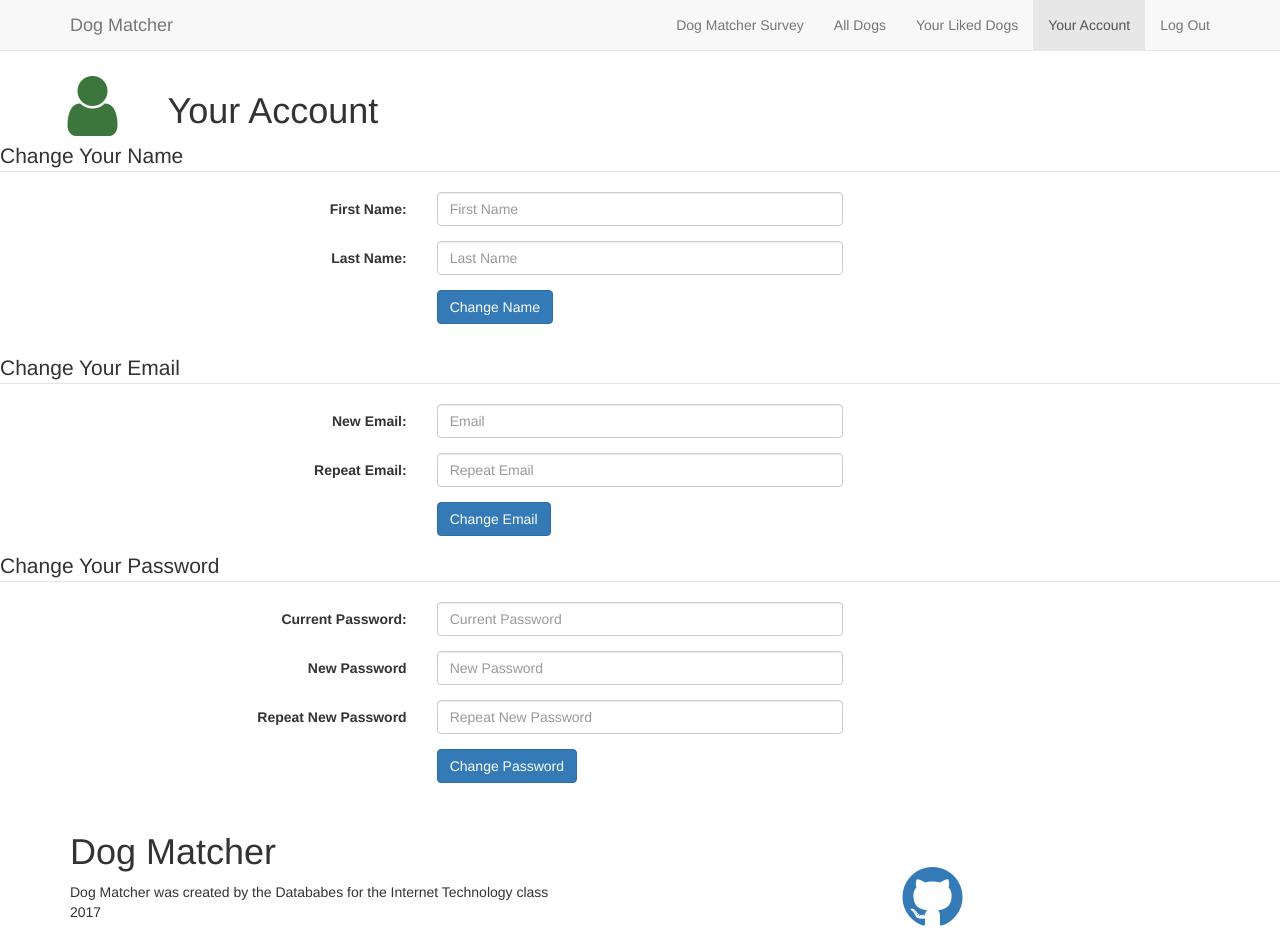
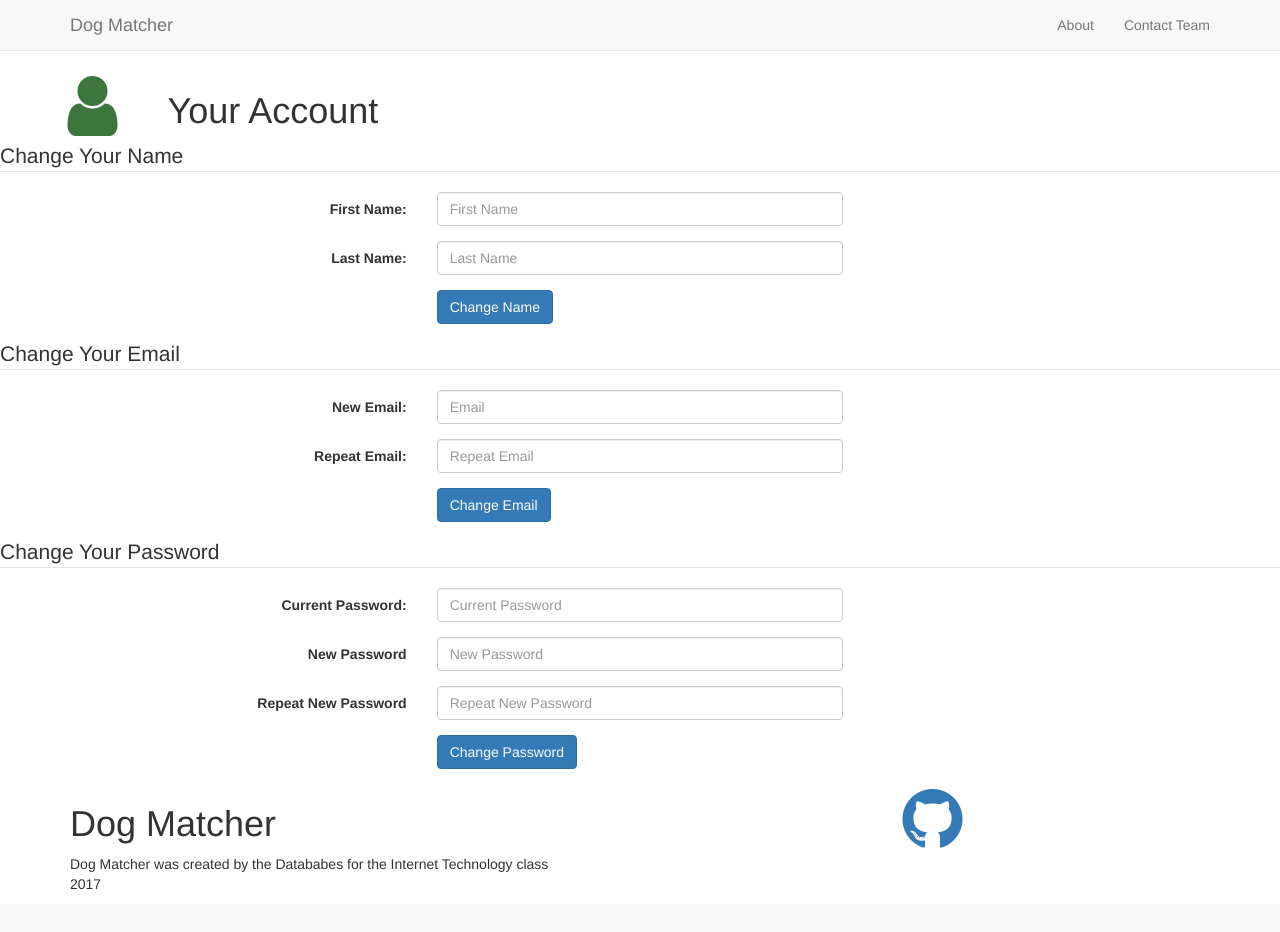
Before and after one commit to ieva999/dogMatcherApp, a Django app: template dogMatcher/templates/account.html in a window 1280 px wide. After the commit the page ends 890 px from the top, so only its background shows below. Run offline with Django 3.2, Linux system fonts and the light colour scheme; the template is opened without the code that fills it, so the values that code supplies are empty; some libraries are stand-ins or nearby versions.

Commit message:
Updated Account to work with Base

```diff
--- a/dogMatcher/templates/account.html
+++ b/dogMatcher/templates/account.html
@@ -1,46 +1,10 @@
-<html>
-<head>
-    <meta charset="utf-8">
-    <meta name="viewport" content="width=device-width, initial-scale=1">
-    <script type="text/javascript" src="http://cdnjs.cloudflare.com/ajax/libs/jquery/2.0.3/jquery.min.js"></script>
-    <script type="text/javascript" src="http://netdna.bootstrapcdn.com/bootstrap/3.3.4/js/bootstrap.min.js"></script>
-    <link href="http://cdnjs.cloudflare.com/ajax/libs/font-awesome/4.3.0/css/font-awesome.min.css" rel="stylesheet" type="text/css">
-    <link href="http://pingendo.github.io/pingendo-bootstrap/themes/default/bootstrap.css" rel="stylesheet" type="text/css">
-</head>
-<body>
-    <div class="navbar navbar-default navbar-static-top">
-      <div class="container">
-			<div class="navbar-header">
-			  <button type="button" class="navbar-toggle" data-toggle="collapse" data-target="#navbar-ex-collapse">
-				<span class="sr-only">Toggle navigation</span>
-				<span class="icon-bar"></span>
-				<span class="icon-bar"></span>
-				<span class="icon-bar"></span>
-			  </button>
-			  <a class="navbar-brand" href="#">
-				<span>Dog Matcher</span></a>
-			</div>
-			<div class="collapse navbar-collapse" id="navbar-ex-collapse">
-				<ul class="nav navbar-nav navbar-right">
-					<li>
-						<a href="#">Dog Matcher Survey</a>
-					</li>
-					<li>
-						<a href="#">All Dogs</a>
-					</li>
-					<li>
-						<a href="#">Your Liked Dogs</a>
-					</li>
-					<li class="active">
-						<a href="#">Your Account</a>
-					</li>
-					<li>
-						<a href="#">Log Out</a>
-					</li>
-				</ul>
-			</div>
-		</div>
-	</div>
+{% extends 'base.html' %}
+{% load staticfiles %}
+{% block title_block %}
+	Your Account
+{% endblock %}
+
+{% block body_block %}
     <div class="section">
       <div class="container">
         <div class="row">
@@ -140,35 +104,4 @@
 		</div>
 		</fieldset>
     </form>
-	<footer class="section section-primary">
-        <div class="container">
-          <div class="row">
-            <div class="col-sm-6">
-              <h1>Dog Matcher</h1>
-              <p>Dog Matcher was created by the Datababes for the Internet Technology class
-                <br>2017</p>
-            </div>
-            <div class="col-sm-6">
-              <p class="text-info text-right">
-                <br>
-                <br>
-              </p>
-              <div class="row">
-                <div class="col-md-12 hidden-lg hidden-md hidden-sm text-left">
-                  <a href="#"><i class="fa fa-3x fa-fw fa-instagram text-inverse"></i></a>
-                  <a href="#"><i class="fa fa-3x fa-fw fa-twitter text-inverse"></i></a>
-                  <a href="#"><i class="fa fa-3x fa-fw fa-facebook text-inverse"></i></a>
-                  <a href="#"><i class="fa fa-3x fa-fw fa-github text-inverse"></i></a>
-                </div>
-              </div>
-              <div class="row">
-                <div class="col-md-12 hidden-xs text-center">
-                  <a href="#"><i class="fa fa-5x fa-fw fa-github text-inverse"></i></a>
-                </div>
-              </div>
-            </div>
-          </div>
-        </div>
-      </footer>
-</body>
-</html>
+{% endblock %}
```
